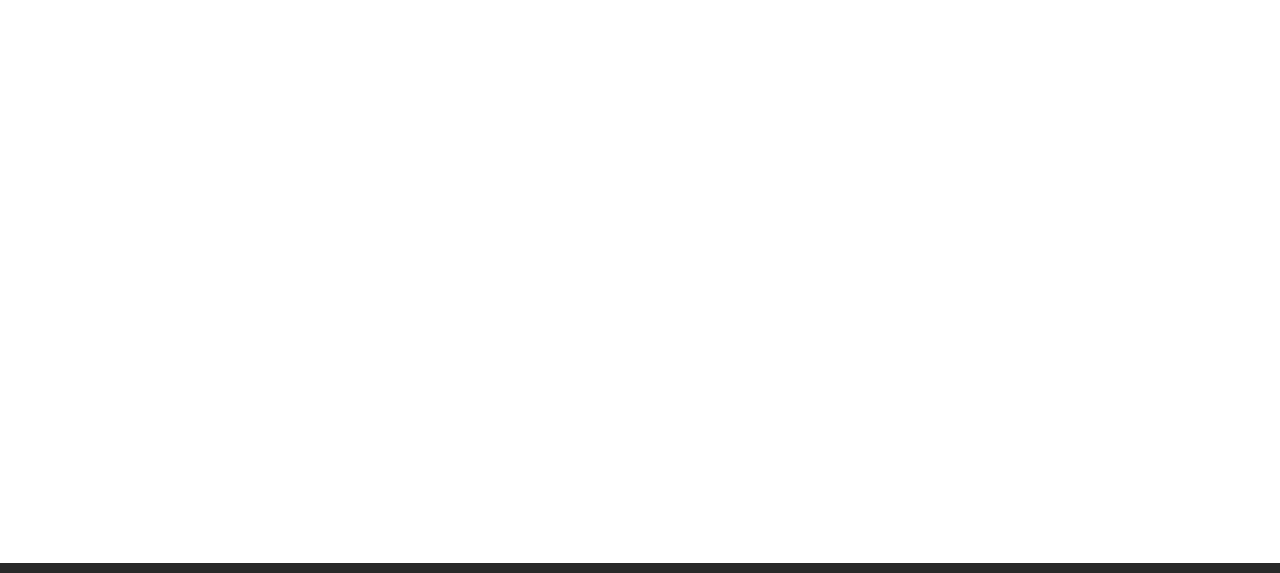
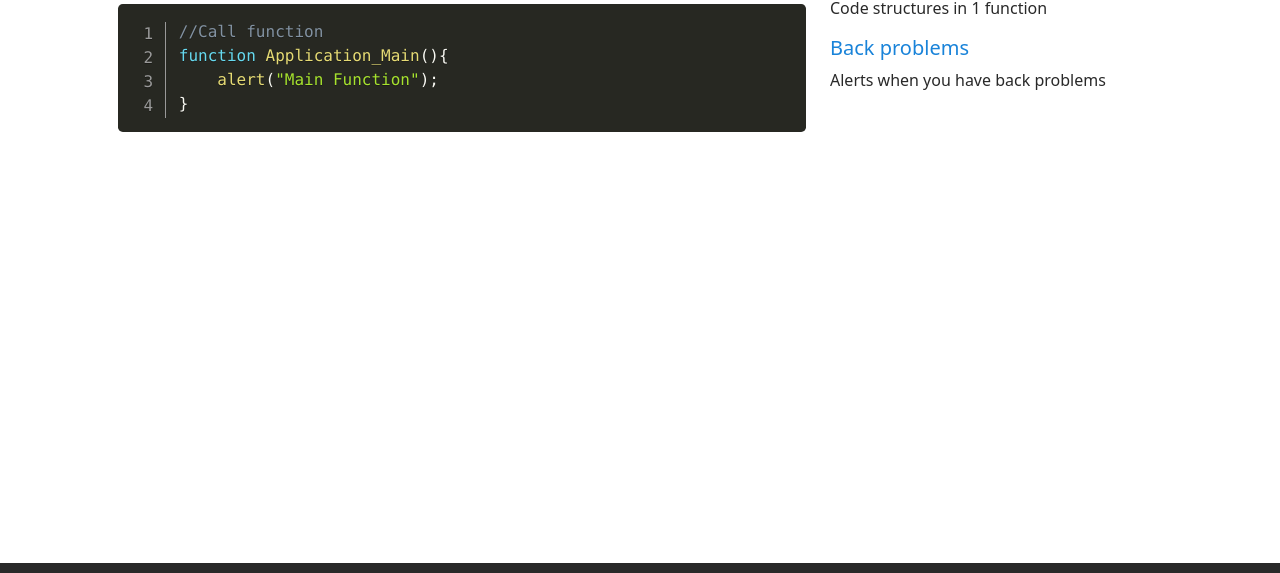
Before and after one commit to FaridBAHR1/MiniSiteTemplate, a plain HTML site: page code.html in a window 1280 px wide. Shown: the part 157-730 px from the top of the page. Drawn offline with nearby package versions, Linux system fonts and the light colour scheme.

Commit message:
Code - Prism - Integration

```diff
--- a/code.html
+++ b/code.html
@@ -13,6 +13,7 @@
 
     <script src="https://kit.fontawesome.com/5db21ba9c6.js" crossorigin="anonymous"></script>
     <link href="css/site.css" rel="stylesheet">
+    <link href="css/prism.css" rel="stylesheet">
     <link rel="icon" type="image/png" href="img/f4 (3).png">
 
 </head>
@@ -53,8 +54,23 @@
 
     <!-- Main Section -->
     <main class="flex-shrink-0">
-        <div class="container">
-
+        <div class="container py-5 px-5 mt-5">
+            <h1 class="border-1 border-bottom border-dark">[Application]'s Code</h1>
+            <div class="row row-cols-1 row-cols-md-2">
+                <div class="col-lg-8">
+                    <pre class="line-numbers"><code class="language-javascript">
+                        //Call function
+                        function Application_Main(){
+                            alert("Main Function");
+                        }
+                    </code></pre>
+                </div>
+                <div class="col-lg-4">
+                    <p>Code structures in 1 function</p>
+                    <h5>Back problems</h5>
+                    <p>Alerts when you have back problems</p>
+                </div>
+            </div>
         </div>
     </main>
 
@@ -86,7 +102,15 @@
     <script src="https://cdn.jsdelivr.net/npm/bootstrap@5.1.1/dist/js/bootstrap.bundle.min.js"
         integrity="sha384-/bQdsTh/da6pkI1MST/rWKFNjaCP5gBSY4sEBT38Q/9RBh9AH40zEOg7Hlq2THRZ" crossorigin="anonymous">
     </script>
-    <script src="js/site.js"></script>
+    <script src="js/prism.js"></script>
+    <script>
+        Prism.plugins.NormalizeWhitespace.setDefaults({
+            'remove-trailing': true,
+            'remove-indent': true,
+            'left-trim': true,
+            'right-trim': true
+            })
+    </script>
 </body>
 
 </html>
--- a/css/site.css
+++ b/css/site.css
@@ -55,6 +55,13 @@ footer .social>a:hover{
     color: var(--secondary-color);
 }
 
+code[class*="language-"],
+        pre[class*="language-"] {
+        white-space: pre-wrap;
+        word-break: break-all;
+        word-wrap: break-word;
+        }
+
 main>.container {
     padding: 60px 15px 0;
     margin-bottom: 5rem;
--- a/js/site.js
+++ b/js/site.js
@@ -0,0 +1,4 @@
+//Call function
+function Application_Main(){
+    alert("Main Function");
+}
```
